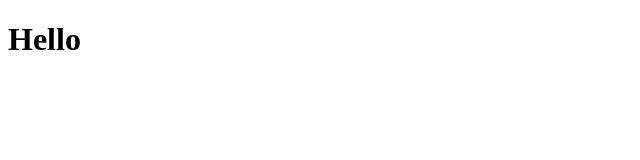
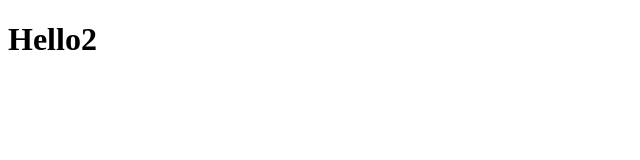
Before and after one commit to utcarnivaldayo/actions-prac-dev, a React (Vite) app: page / in a window 1280 px wide. Shown: the top 160 px of the page, without its empty margins (0-640 px from the left). Built offline with nearby package versions, Linux system fonts and the light colour scheme.

Commit message:
Fix hello2

```diff
--- a/src/App.tsx
+++ b/src/App.tsx
@@ -2,7 +2,7 @@
 const App = () => {
   return (
     <>
-      <h1>Hello</h1>
+      <h1>Hello2</h1>
     </>
   );
 }
```
